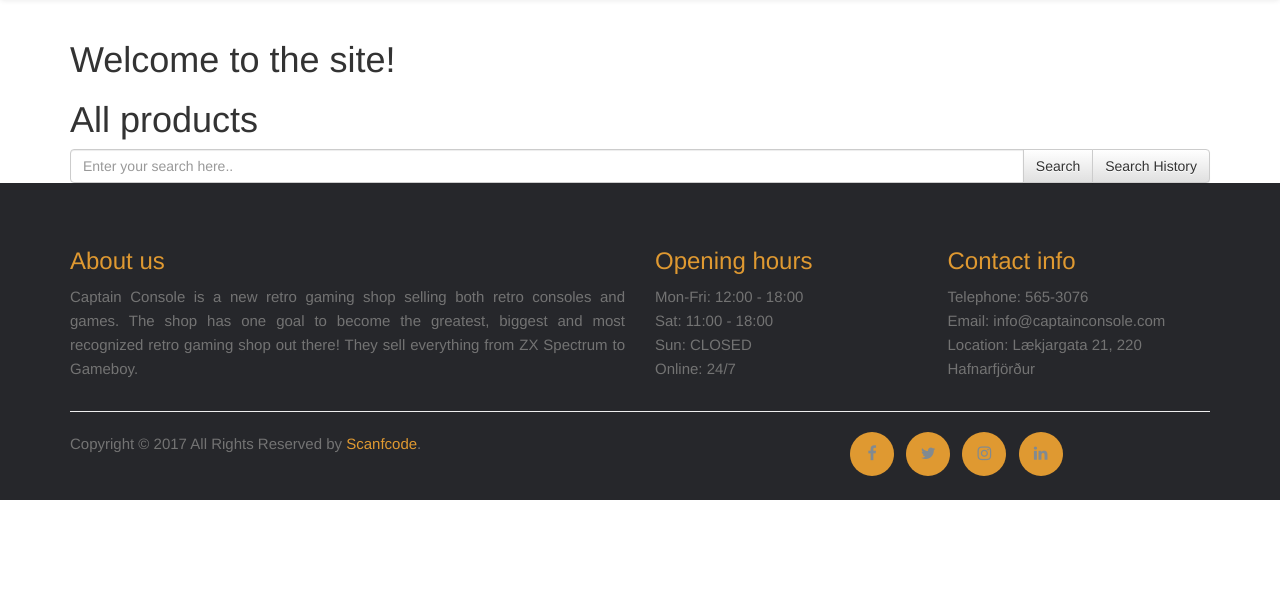
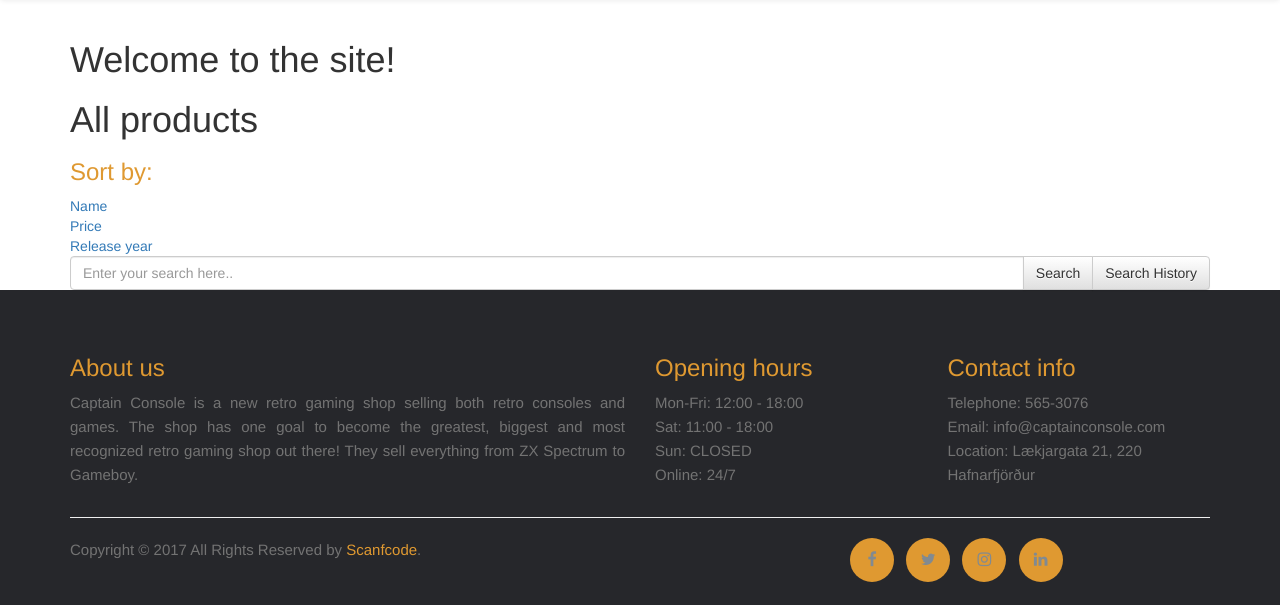
Before and after one commit to PalinaKG/Verklegt_2, a Django app: page /products/ in a window 1280 px wide. Shown: the part 52-657 px from the top of the page. Run offline with Django 3.2, Linux system fonts and the light colour scheme; data that the repository does not hold is empty; some libraries are stand-ins or nearby versions.

Commit message:
allskonar

```diff
--- a/captain_console/manufacturer/views.py
+++ b/captain_console/manufacturer/views.py
@@ -20,5 +20,5 @@ def get_manufacturer_by_id(request, id):
     for x in range(len(id_list)):
         gam = Product.objects.filter(console_id=id_list[x])
         games = games.union(games, gam)
-    context = {'consoles': consoles, 'games': games}
+    context = {'consoles': consoles, 'games': games, 'manufacturer': Manufacturer.objects.filter(pk=id)}
     return render(request, 'manufacturer/manufacturer_details.html', context)
--- a/captain_console/product/urls.py
+++ b/captain_console/product/urls.py
@@ -7,6 +7,7 @@ urlpatterns = [
     path('games', views.game_index, name="game-index"),
     path('consoles/<int:id>', views.get_console_by_id, name="console_details"),
     path('games/<int:id>', views.get_game_by_id, name="game_details"),
+    path('<str:filter>', views.sort_by, name="product-index"),
     path('create_product', views.create_product, name="create_product"),
     path('delete_product/<int:id>', views.delete_product, name="delete_product"),
     path('update_product/<int:id>', views.update_product, name="update_product")
--- a/captain_console/product/views.py
+++ b/captain_console/product/views.py
@@ -85,3 +85,7 @@ def update_product(request, id):
             'form': form,
             'id': id
         })
+
+
+def sort_by(request, filter):
+    return render(request, 'product/index.html', context={'products': Product.objects.all().order_by(filter)})
--- a/captain_console/static/css/main.css
+++ b/captain_console/static/css/main.css
@@ -220,9 +220,6 @@ h3 a:hover
   width: 25%;
 }
 
-.about{
-  align-content: center;
-}
 
 .row:after {
   content: "";
--- a/captain_console/templates/manufacturer/index.html
+++ b/captain_console/templates/manufacturer/index.html
@@ -1,6 +1,6 @@
 {% extends 'base.html' %}
 {% block content %}
-    <h1>HELLO MANUFACTURER</h1>
+    <h1>Manufacturers</h1>
     {% for manufacturer in manufacturers %}
         {% include 'manufacturer/single_manufacturer.html' with manufacturer=manufacturer %}
     {% endfor %}
--- a/captain_console/templates/product/index.html
+++ b/captain_console/templates/product/index.html
@@ -1,6 +1,14 @@
 {% extends 'base.html' %}
 {% block content %}
     <h1 class="red">All products</h1>
+    <h3>Sort by: </h3>
+    <div class="sorter">
+        <div class="sort-attributes">
+            <div class="sort-button"><a href="/products/name">Name</a></div>
+            <div class="sort-button"><a href="/products/price">Price</a></div>
+            <div class="sort-button"><a href="/products/release_year">Release year</a></div>
+        </div>
+    </div>
     <div class="input-group">
         <input type="search" class="form-control" id="search-box" placeholder="Enter your search here.." />
         <div class="input-group-btn">
@@ -8,11 +16,14 @@
             <button type="button" id="search-history-btn" class="btn btn-default">Search History</button>
         </div>
     </div>
-
     <div class="products">
         {% for product in products %}
-            {% include 'product/single_product.html' with product=product %}
+            {% if product.type_id == 2 %}
+                {% include 'console/single_console.html' with console=product %}
+            {% else %}
+                {% include 'game/single_game.html' with game=product %}
+            {% endif %}
+
         {% endfor %}
     </div>
-
 {% endblock %}
```
Also changed, not shown: captain_console/templates/game/index.html (+0 -12 lines), captain_console/templates/manufacturer/manufacturer_details.html (+10 -3 lines).
